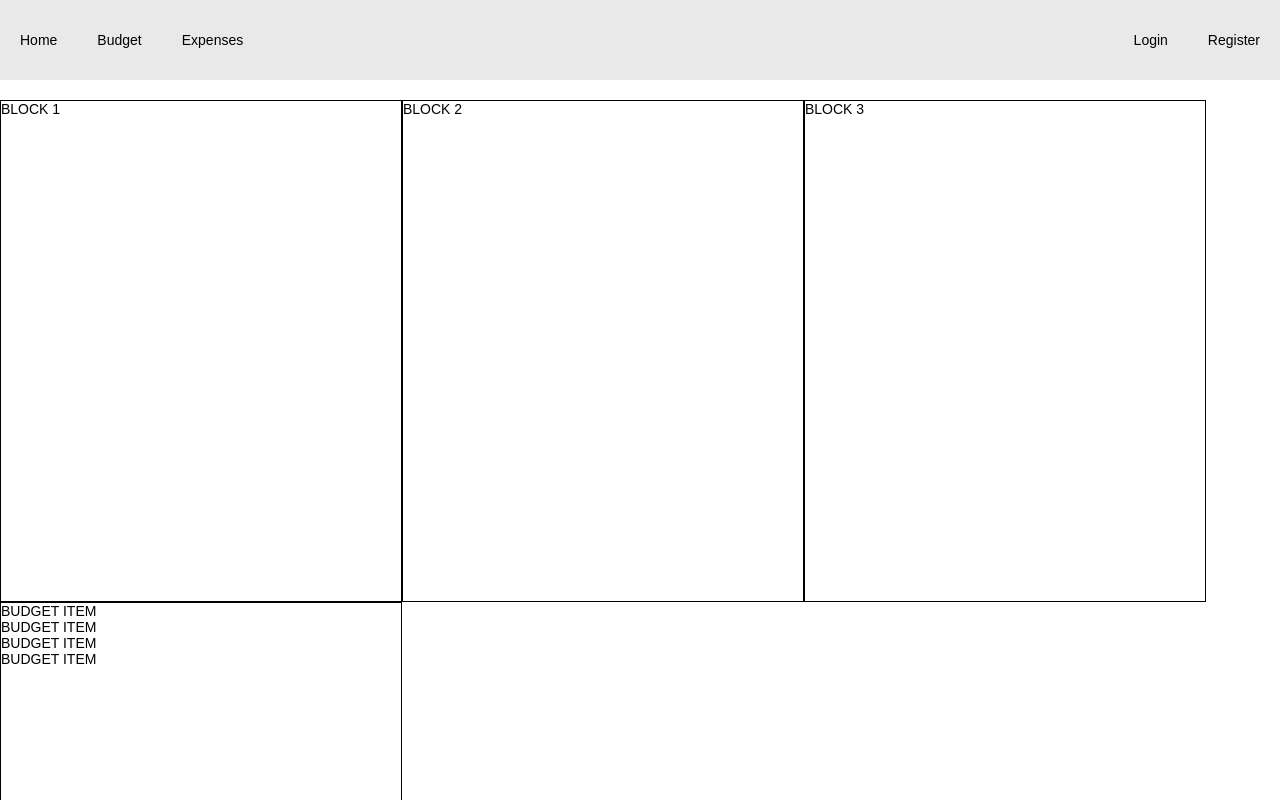
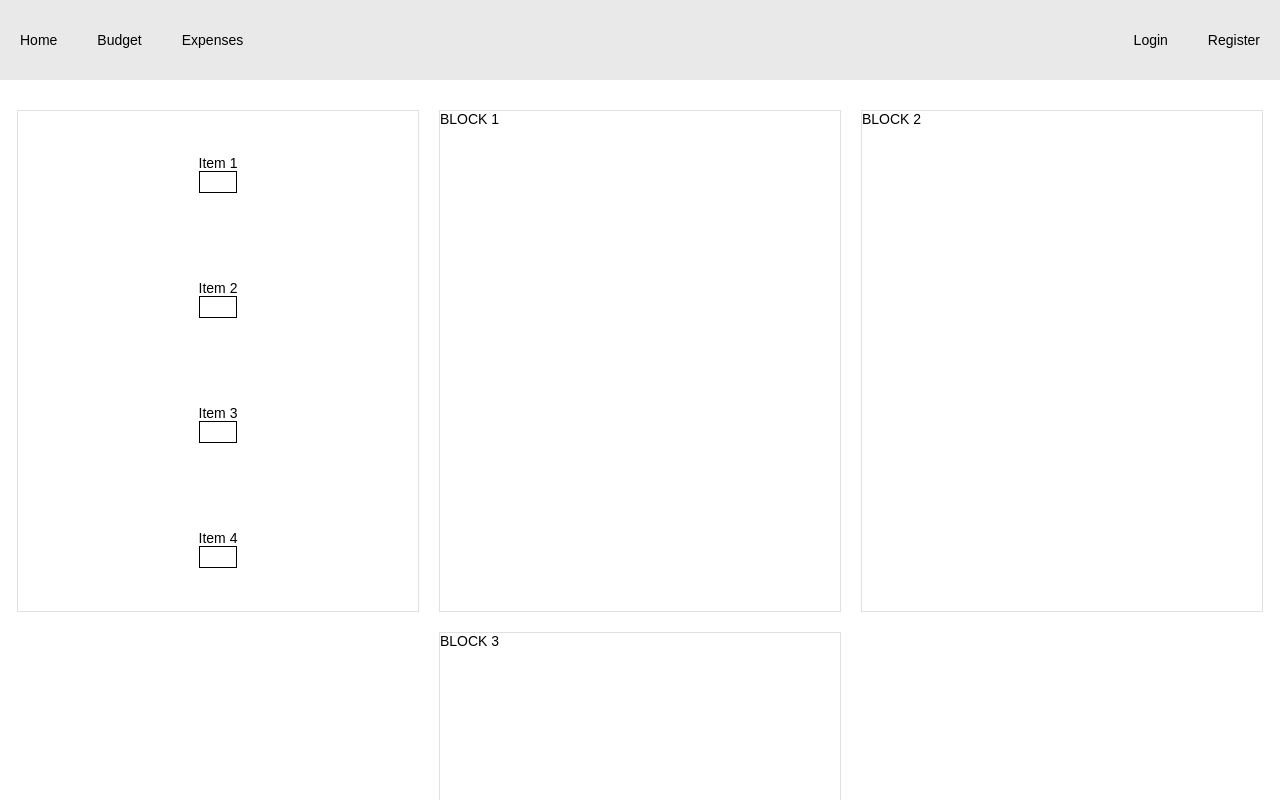
Before and after one commit to chrisgo2286/budget-app, a React (Create React App) app in the folder frontend/: page /budget in a window 1280 px wide. Shown: the top 800 px of the page. Built offline with nearby package versions, Linux system fonts and the light colour scheme.

Commit message:
Frontend: worked on budget item

```diff
--- a/frontend/src/components/budget/budget.jsx
+++ b/frontend/src/components/budget/budget.jsx
@@ -3,10 +3,10 @@ import BudgetItem from "../budgetItem/budgetItem";
 export default function Budget () {
     return (
         <div className='budget'>
-            <BudgetItem />
-            <BudgetItem />
-            <BudgetItem />
-            <BudgetItem />
+            <BudgetItem title='Item 1'/>
+            <BudgetItem title='Item 2'/>
+            <BudgetItem title='Item 3'/>
+            <BudgetItem title='Item 4'/>
         </div>
     )
 }
--- /dev/null
+++ b/frontend/src/components/budgetItem/budgetItem.css
@@ -0,0 +1,12 @@
+.budget-item {
+    display: flex;
+    flex-direction: column;
+    align-items: center;
+    justify-content: center;
+}
+
+.budget-item-bar {
+    width: 90%;
+    height: 20px;
+    border: 1px solid black;
+}
--- a/frontend/src/components/budgetItem/budgetItem.jsx
+++ b/frontend/src/components/budgetItem/budgetItem.jsx
@@ -1,7 +1,13 @@
-export default function BudgetItem () {
+import './budgetItem.css';
+
+export default function BudgetItem ({ title }) {
     return (
         <div className='budget-item'>
-            BUDGET ITEM
+            <div className='budget-item-header'>{ title }</div>
+            <div className='budget-item-bar'>
+                <div className='bar-filled'></div>
+            </div>
+
         </div>
 
     )
--- a/frontend/src/components/budgetPage/budgetPage.css
+++ b/frontend/src/components/budgetPage/budgetPage.css
@@ -2,6 +2,8 @@
     display: flex;
     flex-direction: row;
     flex-wrap: wrap;
+    align-items: center;
+    justify-content: center;
 }
 
 .budget,
@@ -11,9 +13,14 @@
     max-width: 1000px;
     min-width: 400px;
     height: 500px;
-    border: 1px solid black;
+    border: 1px solid var(--budgetBorder);
+    margin: 10px 10px;
 }
 
 .budget {
     height: 500px;
+    display: flex;
+    flex-direction: column;
+    align-items: center;
+    justify-content: space-around;
 }
--- a/frontend/src/components/budgetPage/budgetPage.jsx
+++ b/frontend/src/components/budgetPage/budgetPage.jsx
@@ -5,6 +5,7 @@ export default function BudgetPage () {
 
     return (
         <div className='budget-page'>
+            <Budget />
             <div className='summary-item1'>
                 BLOCK 1
             </div>
@@ -14,7 +15,6 @@ export default function BudgetPage () {
             <div className='summary-item3'>
                 BLOCK 3
             </div>
-            <Budget />
         </div>
     )
 }
--- a/frontend/src/index.css
+++ b/frontend/src/index.css
@@ -1,6 +1,7 @@
 :root {
   --navbarBG: rgba(211, 211, 211, .5);
   --navbarLinkHover: slategrey;
+  --budgetBorder: rgba(226, 223, 223, 0.979);
 }
 
 * {
```
